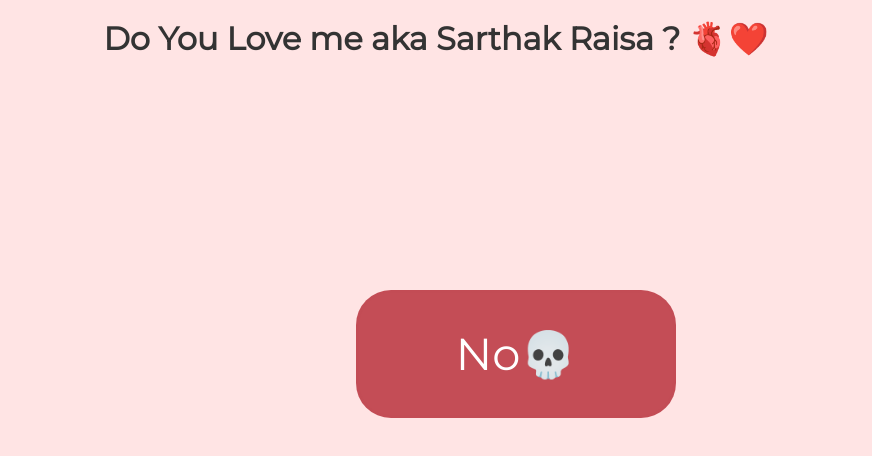
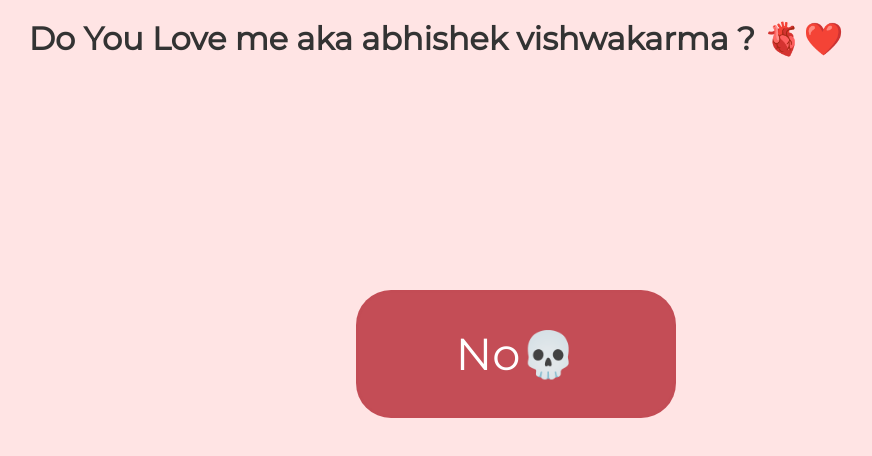
Before and after one commit to regliscus/regliscus, a plain HTML site: page index.html in a window 1280 px wide. Shown: the whole page, without its empty margins (204-1076 px from the left). Drawn offline with Linux system fonts and the light colour scheme.

Commit message:
Update index.html

```diff
--- a/index.html
+++ b/index.html
@@ -11,11 +11,11 @@
       rel="stylesheet"
     />
     <link rel="stylesheet" type="text/css" href="./index.css" />
-    <title>Hello ANU -reg</title>
+    <title>Hello there -reg</title>
   </head>
   <body>
     <header>
-      <h1 class="primary-title">Do You Love me aka Sarthak Raisa ? 🫀❤️</h1>
+      <h1 class="primary-title">Do You Love me aka abhishek vishwakarma ? 🫀❤️</h1>
       <h1 class="secondary-title">I Loves You Moreee 🫀❤️</h1>
     </header>
     <main class="wrapper">
```
